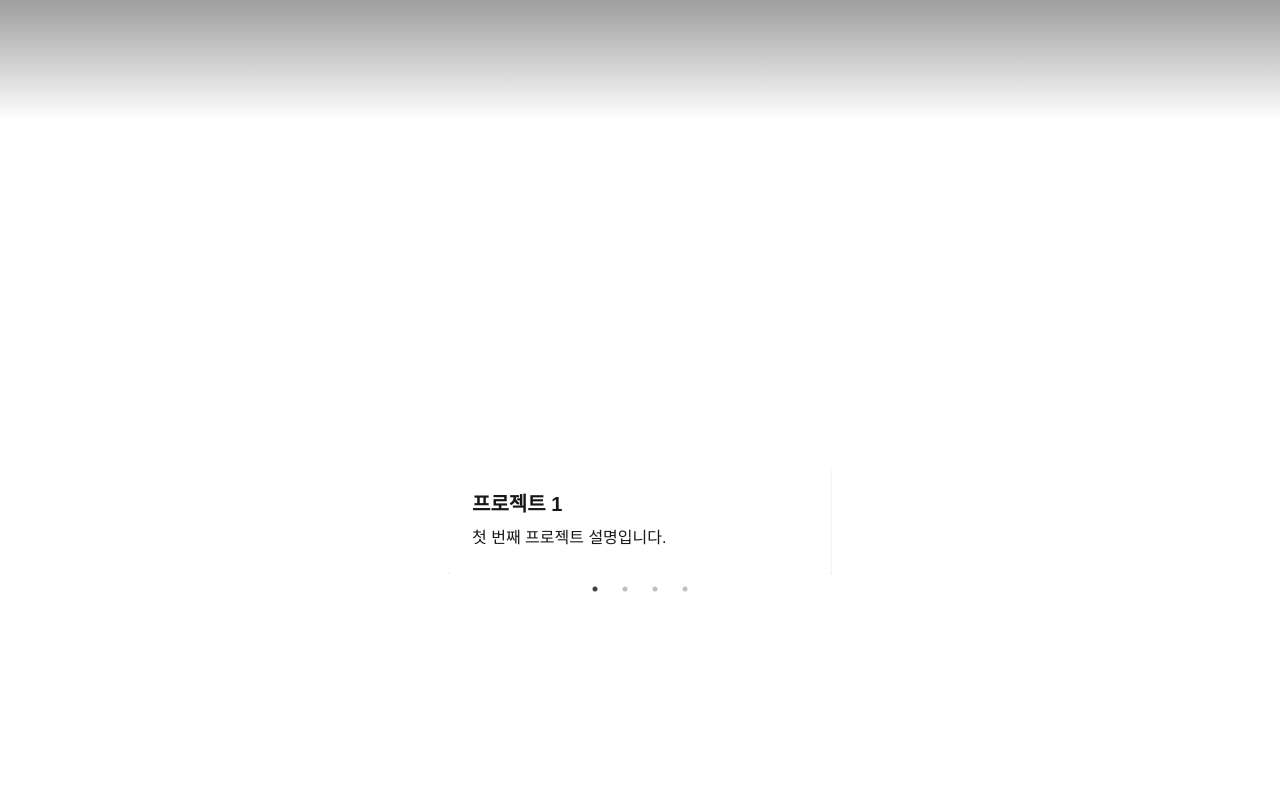
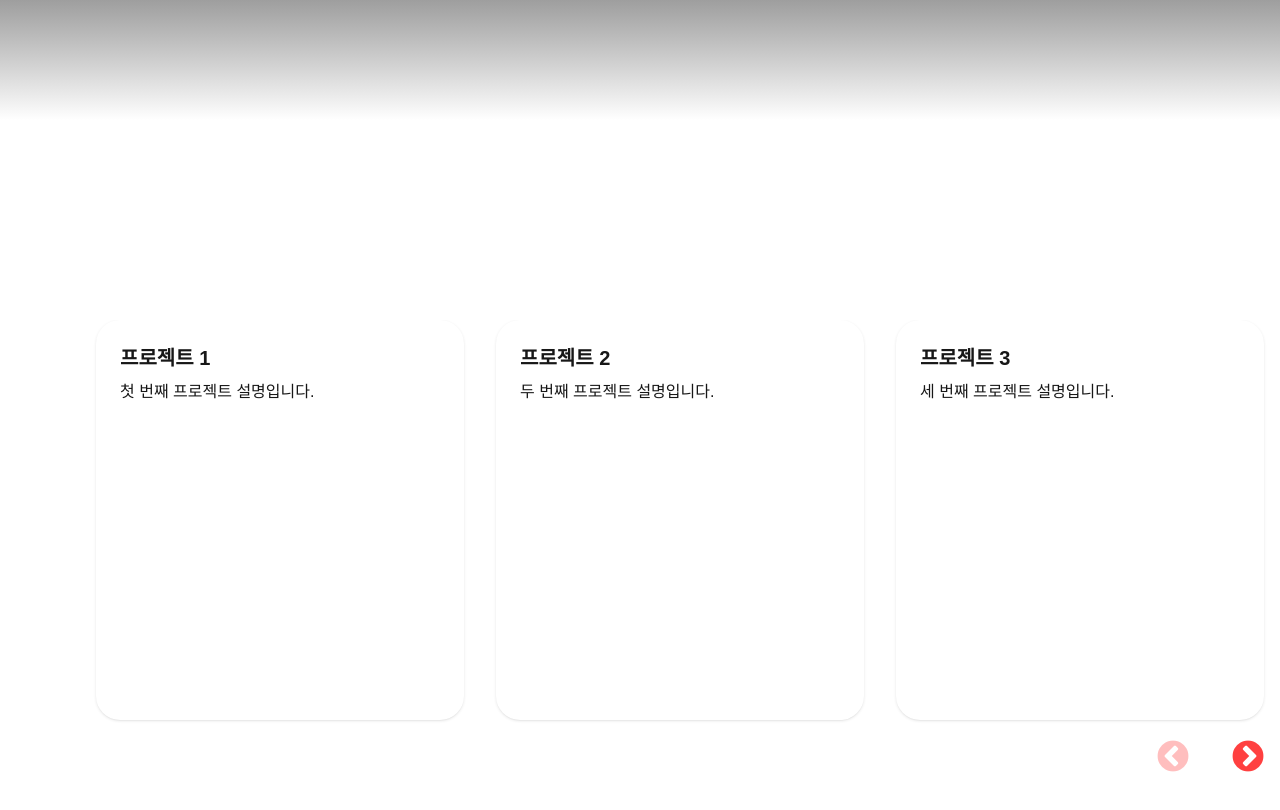
Before and after one commit to calmer-ty/my-projects, a Next.js app: page / in a window 1280 px wide. Shown: the part 680-1490 px from the top of the page. Built offline with nearby package versions, Linux system fonts and the light colour scheme.

Commit message:
feat: 슬라이드 스타일 잡는중

```diff
--- a/package.json
+++ b/package.json
@@ -9,6 +9,8 @@
     "lint": "next lint"
   },
   "dependencies": {
+    "@emotion/react": "^11.14.0",
+    "@emotion/styled": "^11.14.0",
     "framer-motion": "^12.11.3",
     "next": "15.3.2",
     "react": "^19.0.0",
--- a/src/app/components/commons/fadeInSection/index.tsx
+++ b/src/app/components/commons/fadeInSection/index.tsx
@@ -2,15 +2,7 @@ import { motion, useAnimation } from "framer-motion";
 import { useInView } from "react-intersection-observer";
 import { useEffect } from "react";
 
-export default function FadeInSection({
-  children,
-  className,
-  id,
-}: {
-  children: React.ReactNode;
-  className?: string;
-  id: string;
-}) {
+export default function FadeInSection({ children, className, id }: { children: React.ReactNode; className?: string; id: string }) {
   const controls = useAnimation();
   const [ref, inView] = useInView({ triggerOnce: true, threshold: 0.6 });
 
@@ -25,15 +17,8 @@ export default function FadeInSection({
     visible: { opacity: 1, y: 0, transition: { duration: 1 } },
   };
   return (
-    <motion.div
-      id={id}
-      ref={ref}
-      initial="hidden"
-      animate={controls}
-      variants={variants}
-      className={`snap-start h-screen flex items-center justify-center ${className}`}
-    >
+    <motion.section id={id} ref={ref} initial="hidden" animate={controls} variants={variants} className={`snap-start h-screen flex items-center justify-center ${className}`}>
       {children}
-    </motion.div>
+    </motion.section>
   );
 }
--- a/src/app/components/units/intro/index.tsx
+++ b/src/app/components/units/intro/index.tsx
@@ -1,11 +1,9 @@
-import Slider from "react-slick";
-import "slick-carousel/slick/slick.css";
-import "slick-carousel/slick/slick-theme.css";
-
 import FadeInSection from "../../commons/fadeInSection";
 import { motion, useScroll, useTransform } from "framer-motion";
 import { useEffect, useRef } from "react";
 import TitleItem from "./titleItem";
+
+import * as S from "./styles";
 
 // Slider
 const projects = [
@@ -15,10 +13,11 @@ const projects = [
   { id: 4, title: "프로젝트 4", description: "네 번째 프로젝트 설명입니다." },
 ];
 const settings = {
-  dots: true,
-  infinite: true,
+  // dots: true,
+  arrows: true,
+  infinite: false,
   speed: 500,
-  slidesToShow: 1,
+  slidesToShow: 3,
   slidesToScroll: 1,
 };
 
@@ -43,47 +42,52 @@ export default function Intro() {
   // const opacityFrontend = useTransform(scrollYProgress, [0, 1], [1, 0]);
   // const scaleFrontend = useTransform(scrollYProgress, [0, 1], [1, 0.5]);
 
+  // fadeInUp
+  const fadeInUp = {
+    hidden: { opacity: 0, y: 20 },
+    visible: (i: number) => ({
+      opacity: 1,
+      y: 0,
+      transition: {
+        delay: i * 0.2, // 아이템마다 딜레이
+        duration: 0.5,
+        ease: "easeOut",
+      },
+    }),
+  };
+
   return (
     <>
-      <FadeInSection
-        id="home"
-        className="bg-gradient-to-b from-black via-black to-white overflow-hidden"
-      >
-        <section className="w-screen mx-20" ref={targetRef}>
-          {/* <motion.h2
-            style={{ x: xLeft, scale: scaleLeft }}
-            className="w-[max-content] text-[14rem] font-bold"
-          >
-            Hello
-          </motion.h2> */}
+      <FadeInSection id="home" className="bg-gradient-to-b from-black via-black to-white overflow-hidden">
+        <div className="w-screen mx-20" ref={targetRef}>
           <TitleItem x={xLeft} scale={scaleLeft} text="Hello" />
           <TitleItem x={xRight} scale={scaleRight} text="TaeYeon" />
-
-          {/* <motion.h2
-            style={{ x: xRight, scale: scaleRight, float: "right" }}
-            className="w-[max-content] text-[14rem] font-bold"
-          >
-            TaeYeon
-          </motion.h2> */}
-
-          {/* <motion.h2
-            style={{ opacity: opacityFrontend, scale: scaleFrontend }}
-            className="relative top-2/3 left-1/2 -translate-x-1/2 text-[14rem] font-bold"
-          >
-            Frontend
-          </motion.h2> */}
-        </section>
+        </div>
       </FadeInSection>
 
-      <FadeInSection id="projects">
-        <Slider {...settings} className="w-96 mx-auto">
-          {projects.map((project) => (
-            <div key={project.id} className="p-6 bg-white rounded shadow">
-              <h3 className="text-xl font-bold">{project.title}</h3>
-              <p className="mt-2">{project.description}</p>
-            </div>
-          ))}
-        </Slider>
+      <FadeInSection id="projects" className="justify-end">
+        <div>
+          <S.Slide {...settings} className="w-300 h-100 mx-auto">
+            {projects.map((project, index) => (
+              <motion.div
+                key={project.id}
+                className="h-100 p-6 bg-white rounded-3xl shadow"
+                variants={fadeInUp}
+                initial="hidden"
+                animate="visible"
+                custom={index}
+                whileHover={{
+                  y: -8,
+                  boxShadow: "0px 12px 24px rgba(0, 0, 0, 0.15)",
+                  transition: { type: "spring", stiffness: 300 },
+                }}
+              >
+                <h3 className="text-xl font-bold">{project.title}</h3>
+                <p className="mt-2">{project.description}</p>
+              </motion.div>
+            ))}
+          </S.Slide>
+        </div>
       </FadeInSection>
     </>
   );
--- /dev/null
+++ b/src/app/components/units/intro/styles.ts
@@ -0,0 +1,25 @@
+import styled from "@emotion/styled";
+
+import Slider from "react-slick";
+import "slick-carousel/slick/slick.css";
+import "slick-carousel/slick/slick-theme.css";
+
+export const Slide = styled(Slider)`
+  .slick-slide {
+    padding: 0 1rem 2rem;
+  }
+  .slick-arrow {
+    position: absolute;
+    top: 430px;
+    &::before {
+      color: red;
+      font-size: 2.25rem;
+    }
+  }
+  .slick-prev {
+    left: 1075px;
+  }
+  .slick-next {
+    right: 30px;
+  }
+`;
```
Also changed, not shown: 1 other file (tests, documents, lock files or other folders).
